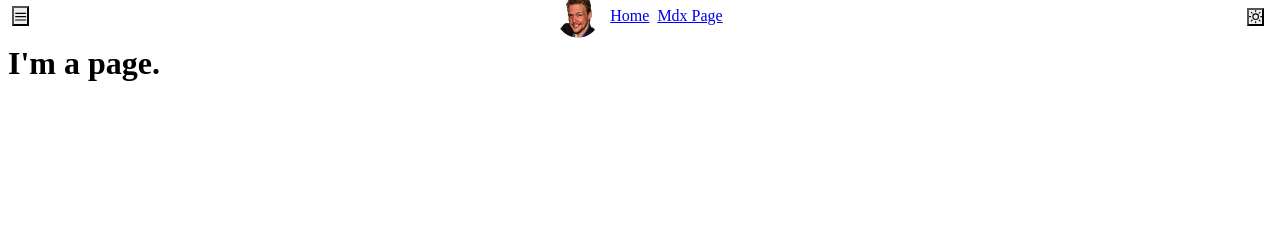
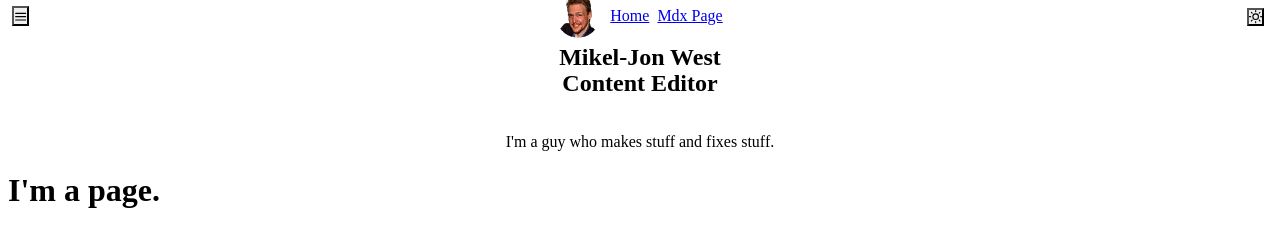
Before and after one commit to dwmyke/mike-west-pro, a Gatsby site: page / in a window 1280 px wide. Built offline with nearby package versions, Linux system fonts and the light colour scheme; Gatsby itself is replaced by a stand-in of ours.

Commit message:
updates.

```diff
--- /dev/null
+++ b/src/components/hero.tsx
@@ -0,0 +1,62 @@
+import React from 'react'
+import {
+  Box,
+  Heading,
+  Container,
+  Text,
+  Button,
+  Stack,
+  Icon,
+  useColorModeValue,
+  createIcon,
+} from '@chakra-ui/react';
+
+interface HeroProps {
+    heroTitle: string
+    heroSubtitle?: string
+    heroDescription?: string
+}
+
+export default function Hero({ heroTitle, heroSubtitle, heroDescription}:HeroProps) {
+  return (
+    <>
+      <Container maxW={'3xl'}>
+        <Stack
+          as={Box}
+          textAlign={'center'}
+          spacing={{ base: 8, md: 14 }}
+          py={{ base: 20, md: 36 }}>
+          <Heading
+            fontWeight={600}
+            fontSize={{ base: '2xl', sm: '4xl', md: '6xl' }}
+            lineHeight={'110%'}>
+            {heroTitle} <br />
+            <Text as={'span'}
+            fontSize={{ base: 'xl', sm: '2xl', md: '4xl' }}
+            color={'blue.400'}>
+              {heroSubtitle}
+            </Text>
+          </Heading>
+          <Text
+          fontSize={{ base: 'sm', sm: 'md', md: 'lg' }}
+          color={'gray.500'}>
+           {heroDescription}
+          </Text>
+          </Stack>
+      </Container>
+    </>
+  );
+}
+
+const Arrow = createIcon({
+  displayName: 'Arrow',
+  viewBox: '0 0 72 24',
+  path: (
+    <path
+      fillRule="evenodd"
+      clipRule="evenodd"
+      d="M0.600904 7.08166C0.764293 6.8879 1.01492 6.79004 1.26654 6.82177C2.83216 7.01918 5.20326 7.24581 7.54543 7.23964C9.92491 7.23338 12.1351 6.98464 13.4704 6.32142C13.84 6.13785 14.2885 6.28805 14.4722 6.65692C14.6559 7.02578 14.5052 7.47362 14.1356 7.6572C12.4625 8.48822 9.94063 8.72541 7.54852 8.7317C5.67514 8.73663 3.79547 8.5985 2.29921 8.44247C2.80955 9.59638 3.50943 10.6396 4.24665 11.7384C4.39435 11.9585 4.54354 12.1809 4.69301 12.4068C5.79543 14.0733 6.88128 15.8995 7.1179 18.2636C7.15893 18.6735 6.85928 19.0393 6.4486 19.0805C6.03792 19.1217 5.67174 18.8227 5.6307 18.4128C5.43271 16.4346 4.52957 14.868 3.4457 13.2296C3.3058 13.0181 3.16221 12.8046 3.01684 12.5885C2.05899 11.1646 1.02372 9.62564 0.457909 7.78069C0.383671 7.53862 0.437515 7.27541 0.600904 7.08166ZM5.52039 10.2248C5.77662 9.90161 6.24663 9.84687 6.57018 10.1025C16.4834 17.9344 29.9158 22.4064 42.0781 21.4773C54.1988 20.5514 65.0339 14.2748 69.9746 0.584299C70.1145 0.196597 70.5427 -0.0046455 70.931 0.134813C71.3193 0.274276 71.5206 0.70162 71.3807 1.08932C66.2105 15.4159 54.8056 22.0014 42.1913 22.965C29.6185 23.9254 15.8207 19.3142 5.64226 11.2727C5.31871 11.0171 5.26415 10.5479 5.52039 10.2248Z"
+      fill="currentColor"
+    />
+  ),
+});
--- a/src/components/logo.tsx
+++ b/src/components/logo.tsx
@@ -9,6 +9,7 @@ export function Logo() {
         placeholder="tracedSVG"
         layout="constrained"
         width={45}
+        formats={["auto", "webp", "avif"]}
       />
     )
    }
--- a/src/layouts/mdx-layout.tsx
+++ b/src/layouts/mdx-layout.tsx
@@ -10,7 +10,7 @@ const theme = {
     global: {
       ".mdx-prose": {
         h1: {
-          fontSize: "xl",
+          fontSize: "2xl",
           mb: "4",
         },
         p: {
--- a/src/pages/index.tsx
+++ b/src/pages/index.tsx
@@ -1,10 +1,18 @@
 import * as React from 'react'
-import { Box } from '@chakra-ui/react'
+import {
+    Box,
+    Container
+
+} from '@chakra-ui/react'
+import Hero from '../components/hero'
 
 const IndexPage = () => (
-    <Box>
+    <>
+    <Hero heroTitle="Mikel-Jon West" heroSubtitle="Content Editor" heroDescription="I'm a guy who makes stuff and fixes stuff."/>
+    <Container>
     <h1>I'm a page.</h1>
-    </Box>
+    </Container>
+    </>
 )
 
 export default IndexPage
```
